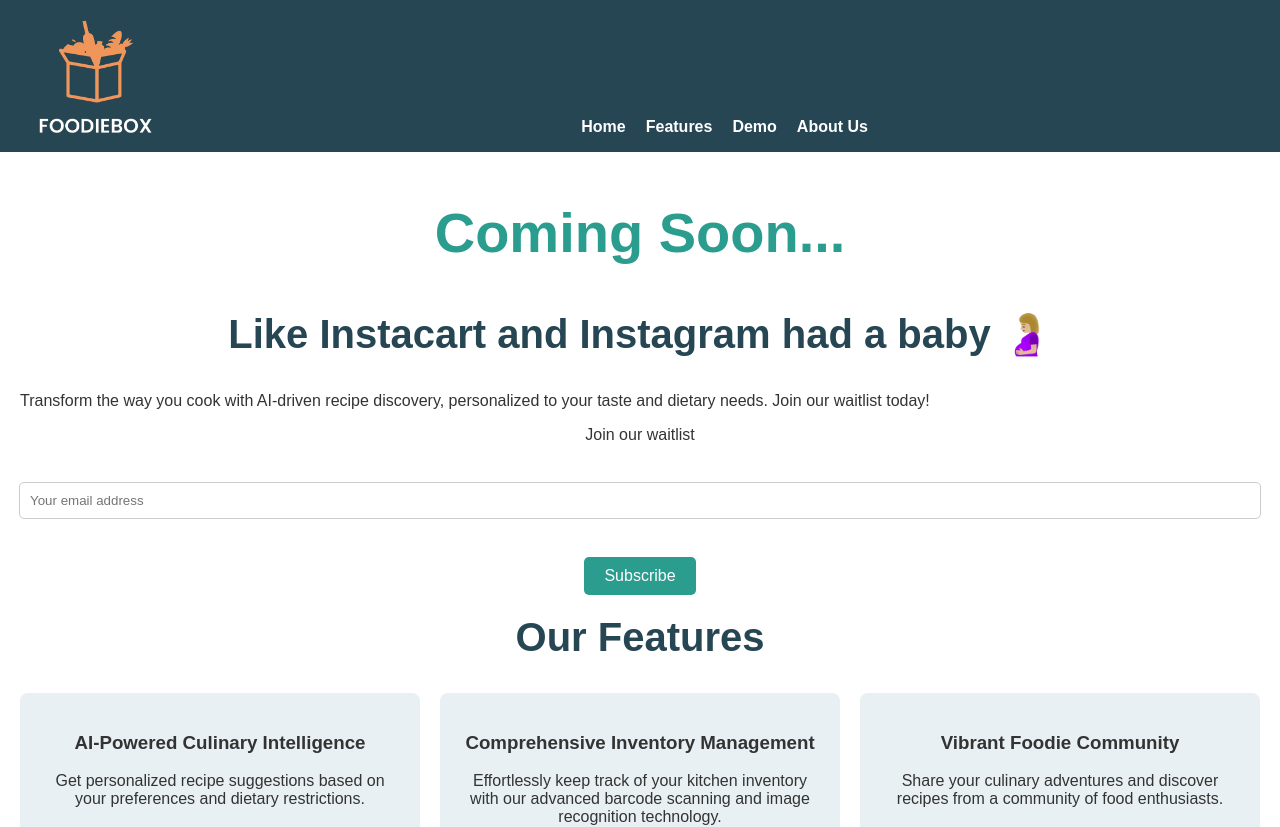
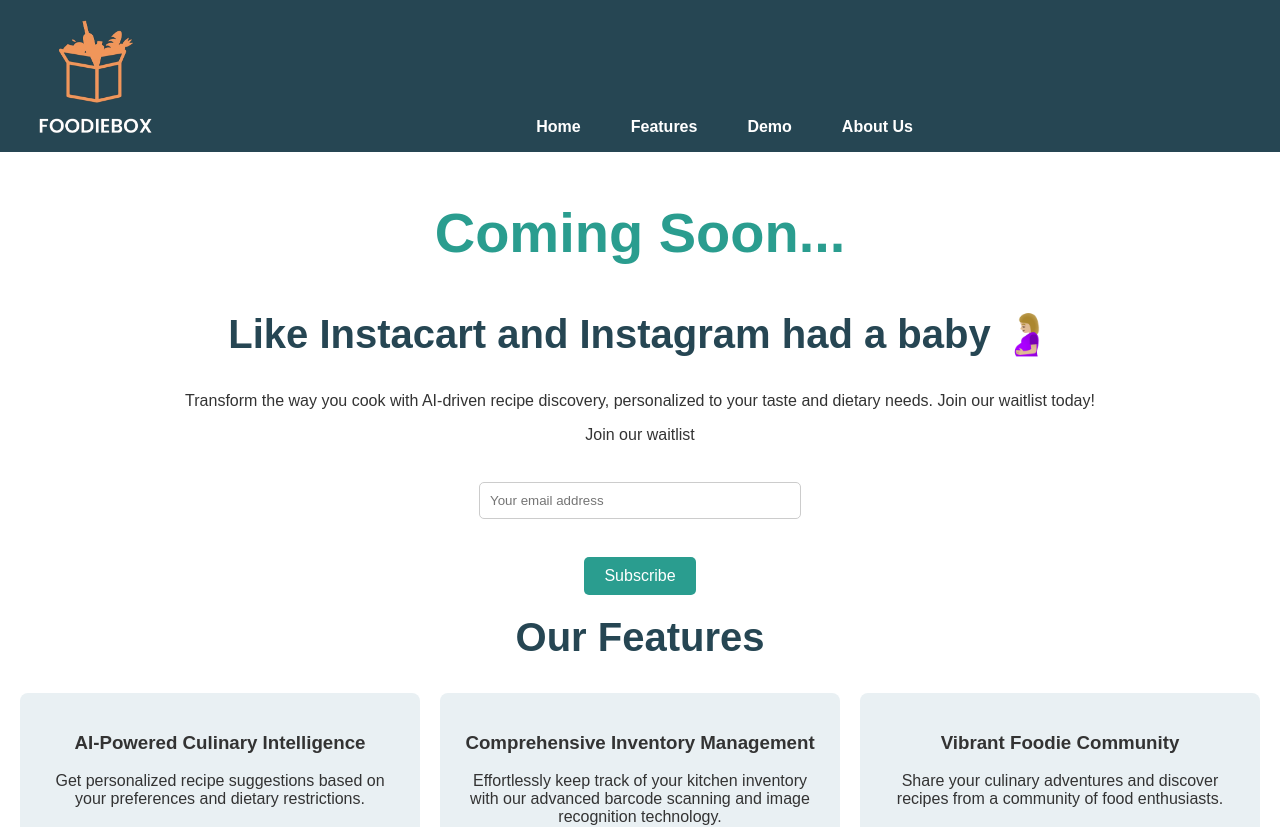
Before and after one commit to rtusiime/FoodieBox, a React (Vite) app: page / in a window 1280 px wide. Shown: the top 827 px of the page. Built offline with nearby package versions, Linux system fonts and the light colour scheme.

Commit message:
finalized shit

```diff
--- a/src/App.css
+++ b/src/App.css
@@ -1,6 +1,6 @@
 html, body {
   height: 100%;
-  margin: 0;
+  margin: auto;
   font-family: 'Lato', sans-serif; /* Updated to Lato for a more modern look */
   background-color: #fff; /* Pure white for a clean look */
   color: #333; /* Keeping text readable */
@@ -39,12 +39,17 @@ h2 {
   flex: 1;
 }
 
+p {
+  text-align: center;
+}
+
 .App-header ul {
   display: flex;
   justify-content: center; /* This will center the nav items if there's extra space */
-  gap: 20px;
+  gap: 50px;
   padding: 0; /* Reset default padding */
   margin: 0; /* Aligning with the bottom by removing default margin */
+  left: 20%; /* Adjusting the position of the nav */
 }
 
 .App-header ul li a {
@@ -105,7 +110,7 @@ form {
 }
 
 input[type="email"], textarea {
-  width: calc(100% - 20px);
+  width: 300px;
   border: 1px solid #ccc;
   border-radius: 5px;
   padding: 10px;
```
